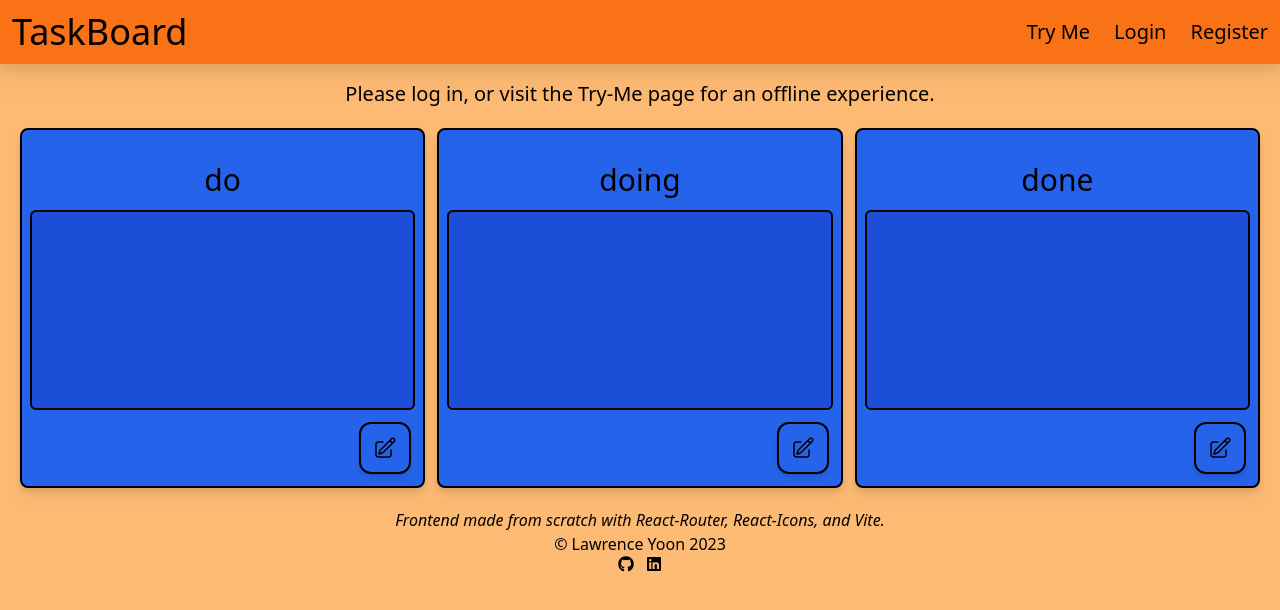
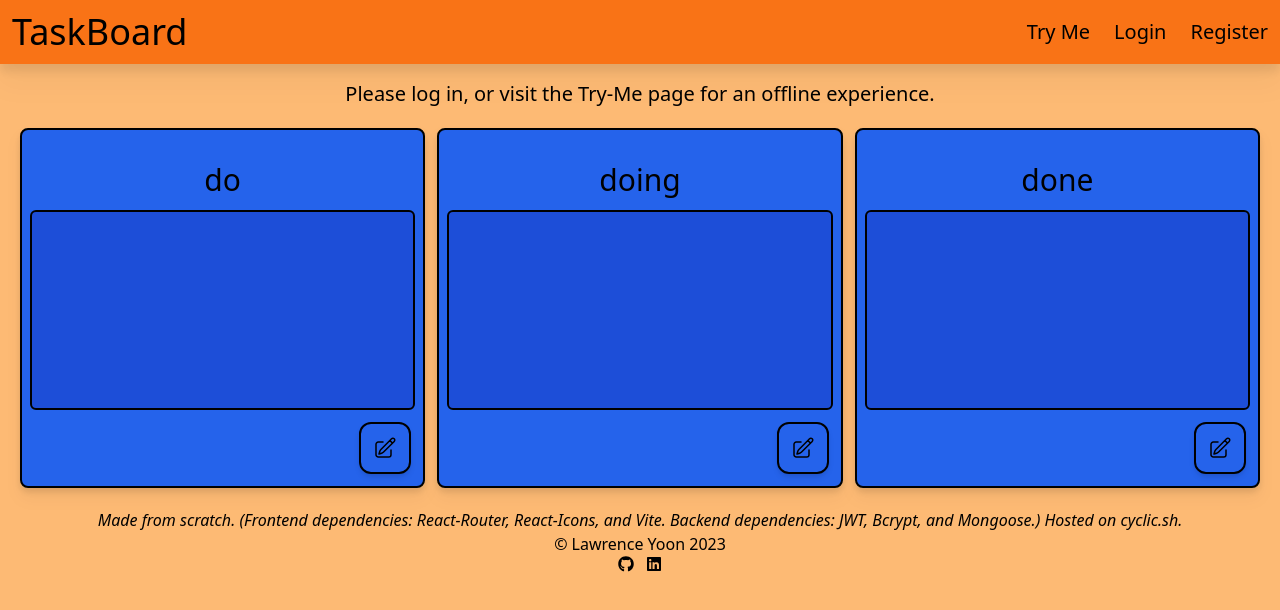
Before and after one commit to lawrence-yoon/do-list, a React (Vite) app in the folder frontend/: page / in a window 1280 px wide. Shown: the top 610 px of the page. Built offline with nearby package versions, Linux system fonts and the light colour scheme.

Commit message:
revise footer

```diff
--- a/frontend/src/components/features/Footer.jsx
+++ b/frontend/src/components/features/Footer.jsx
@@ -5,7 +5,9 @@ function Footer() {
     <div className="flex flex-col items-center">
       <p>
         <i>
-          Frontend made from scratch with React-Router, React-Icons, and Vite.
+          Made from scratch. (Frontend dependencies: React-Router, React-Icons,
+          and Vite. Backend dependencies: JWT, Bcrypt, and Mongoose.) Hosted on
+          cyclic.sh.
         </i>
       </p>
       <p>© Lawrence Yoon 2023</p>
```
